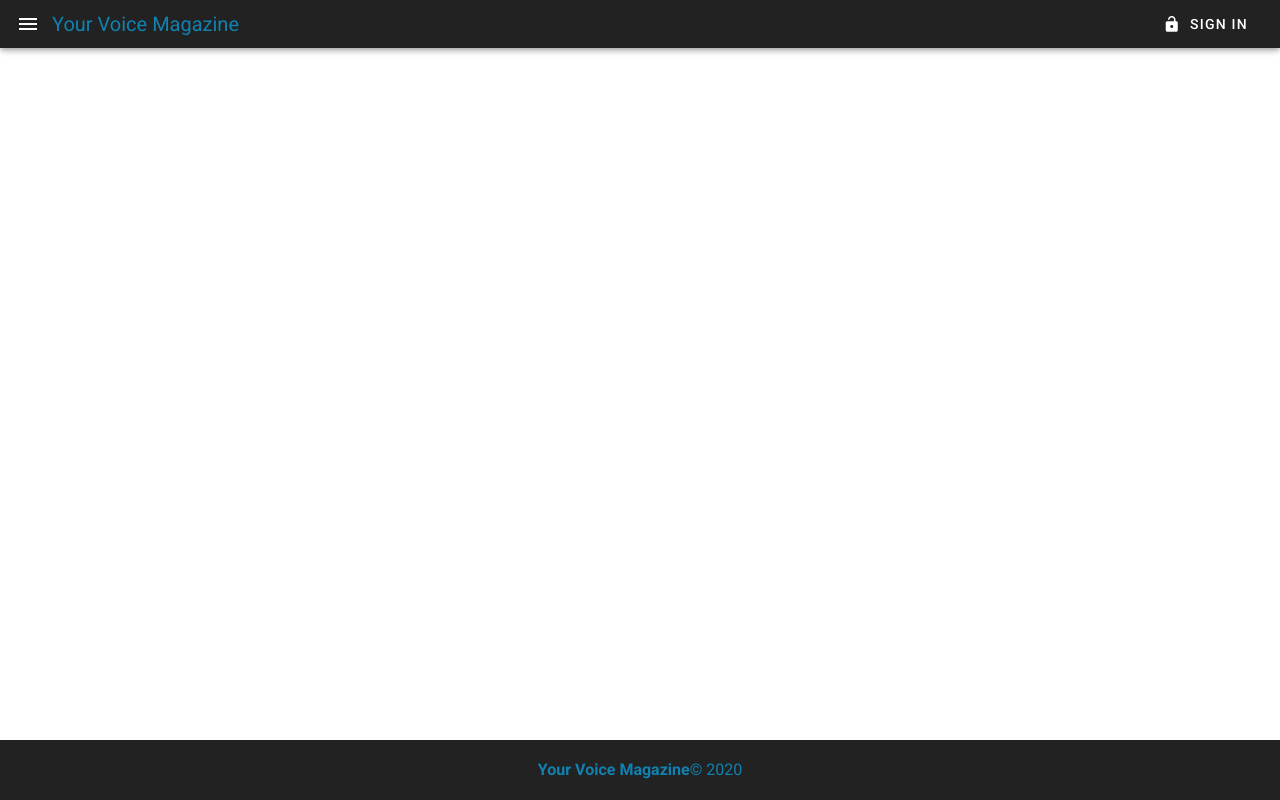
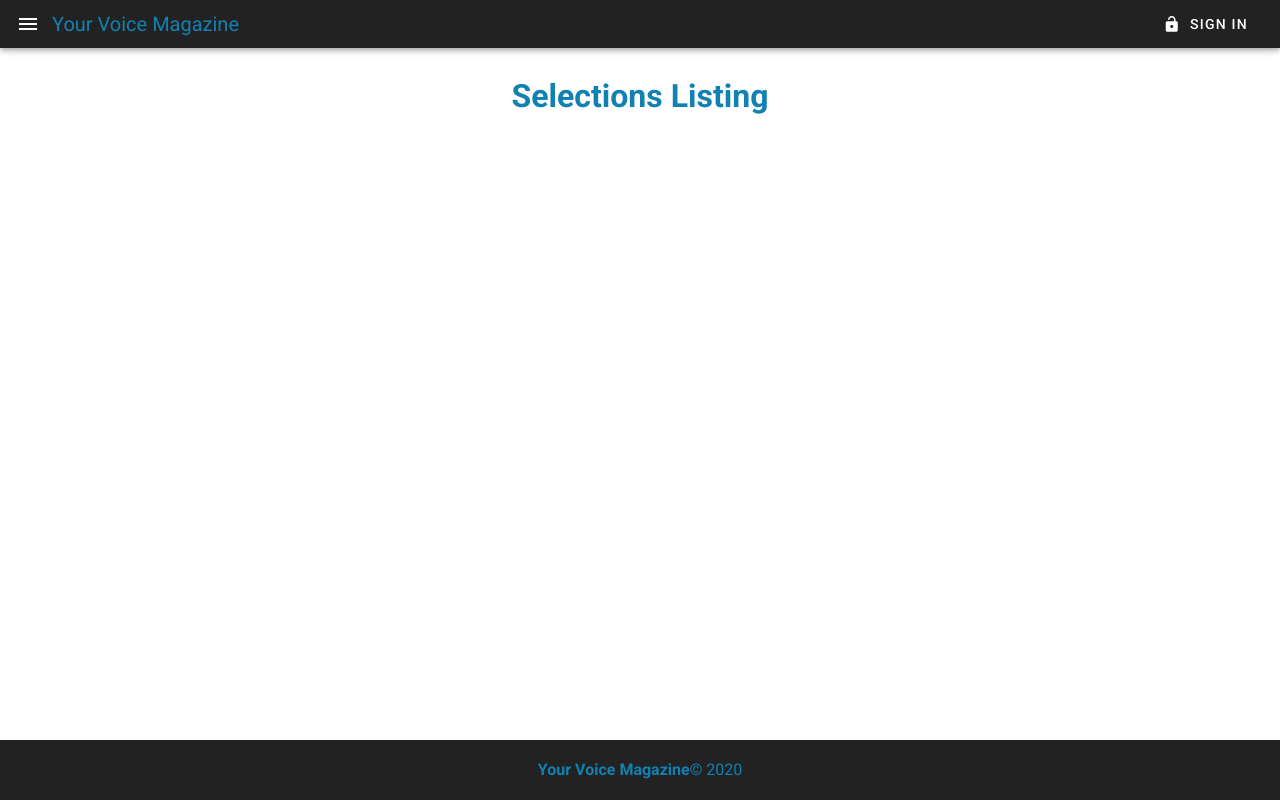
Before and after one commit to EWSD2/your-voice-client, a Nuxt app: page /Selections in a window 1280 px wide. Built offline with nearby package versions, Linux system fonts and the light colour scheme.

Commit message:
EYV-43 Create Selection routes

```diff
--- /dev/null
+++ b/pages/Selections/_id.vue
@@ -0,0 +1,25 @@
+<template>
+  <v-container text-center class="secondary--text">
+    <v-row>
+      <v-col>
+        <h1>Selection {{ selection }}</h1>
+      </v-col>
+    </v-row>
+  </v-container>
+</template>
+
+<script>
+export default {
+  name: 'SelectionDetails',
+  asyncData ({ params }) {
+    return {
+      selection: params.id
+    }
+  },
+  head () {
+    return {
+      title: this.selection ? `Selection ${this.sub} Details` : 'Selection Details'
+    }
+  }
+}
+</script>
--- /dev/null
+++ b/pages/Selections/index.vue
@@ -0,0 +1,16 @@
+<template>
+  <v-container text-center class="secondary--text">
+    <v-row>
+      <v-col>
+        <h1>Selections Listing</h1>
+      </v-col>
+    </v-row>
+  </v-container>
+</template>
+
+<script>
+export default {
+  name: 'Selections',
+  head: 'Selections Listing'
+}
+</script>
```
